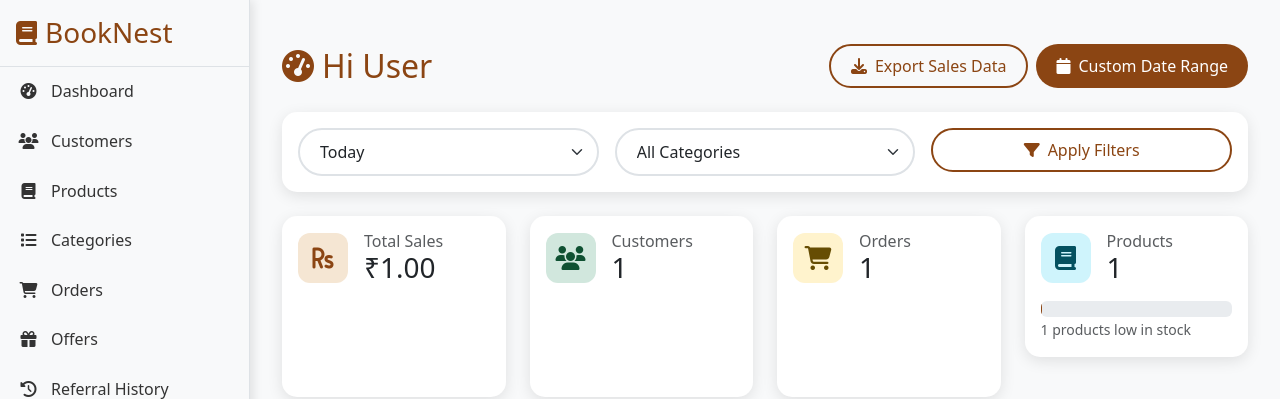
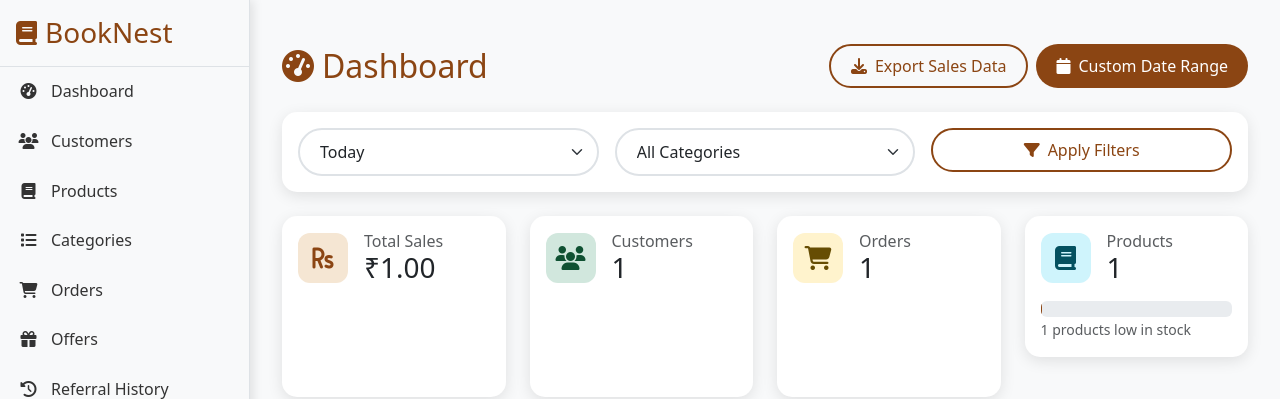
Before and after one commit to jerin-jaison/BookNest-1, a Django app: template admin_side/templates/admin_dashboard.html in a window 1280 px wide. Shown: the top 399 px of the page. Run offline with Django 3.2, Linux system fonts and the light colour scheme; the template is opened without the code that fills it: most values are stand-ins (such as "Sample title", 1, 10 or a date in 2020).

Commit message:
Update admin_dashboard.html back to normal

```diff
--- a/admin_side/templates/admin_dashboard.html
+++ b/admin_side/templates/admin_dashboard.html
@@ -160,7 +160,7 @@
     <!-- Header Section -->
     <div class="d-flex justify-content-between align-items-center mb-4">
         <h2 class="mb-0" style="color: var(--primary-color);">
-            <i class="fas fa-tachometer-alt me-2"></i>Hi User
+            <i class="fas fa-tachometer-alt me-2"></i>Dashboard
         </h2>
         <div class="d-flex gap-2">
             <button class="btn-outline" onclick="exportSalesData()">
```
